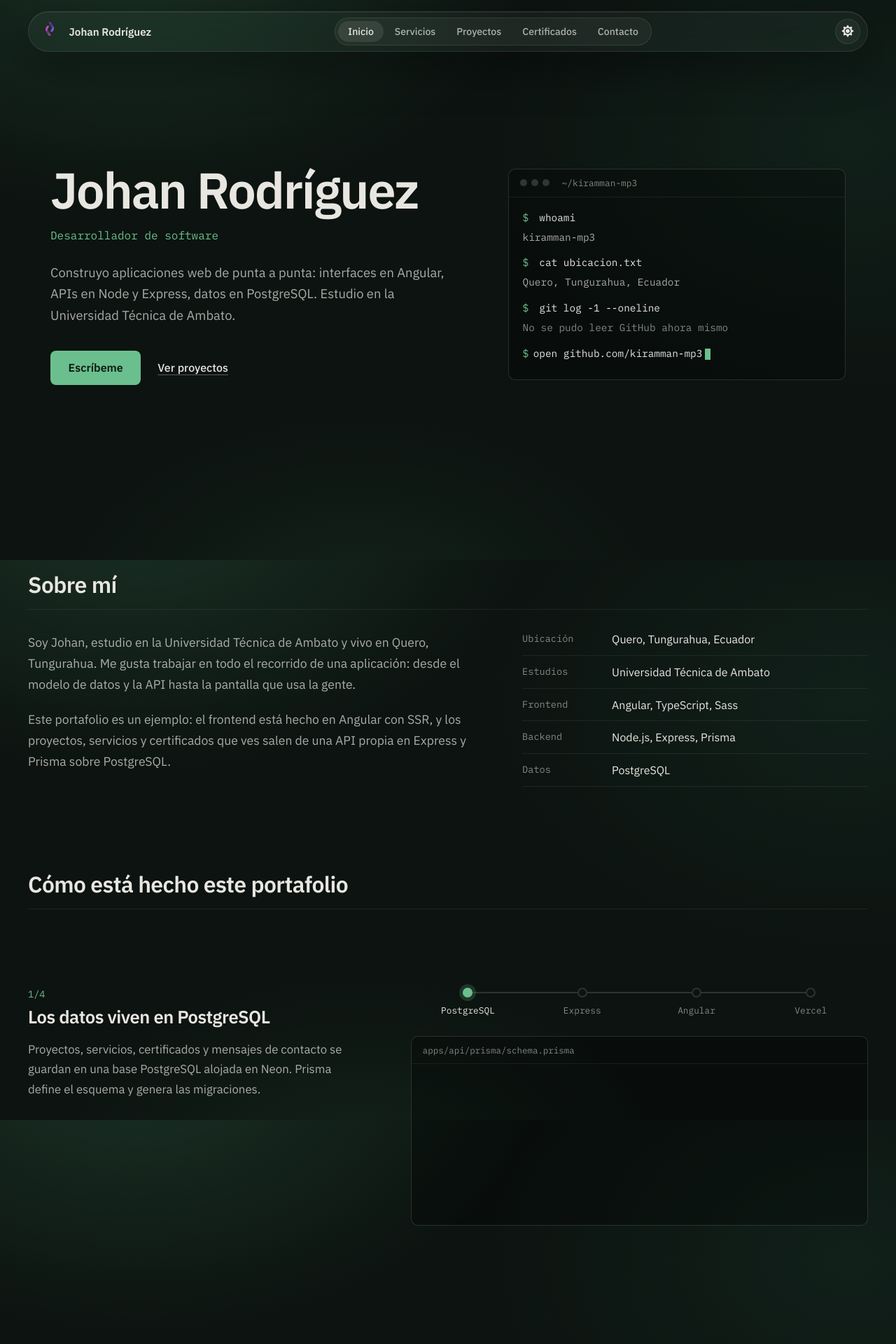
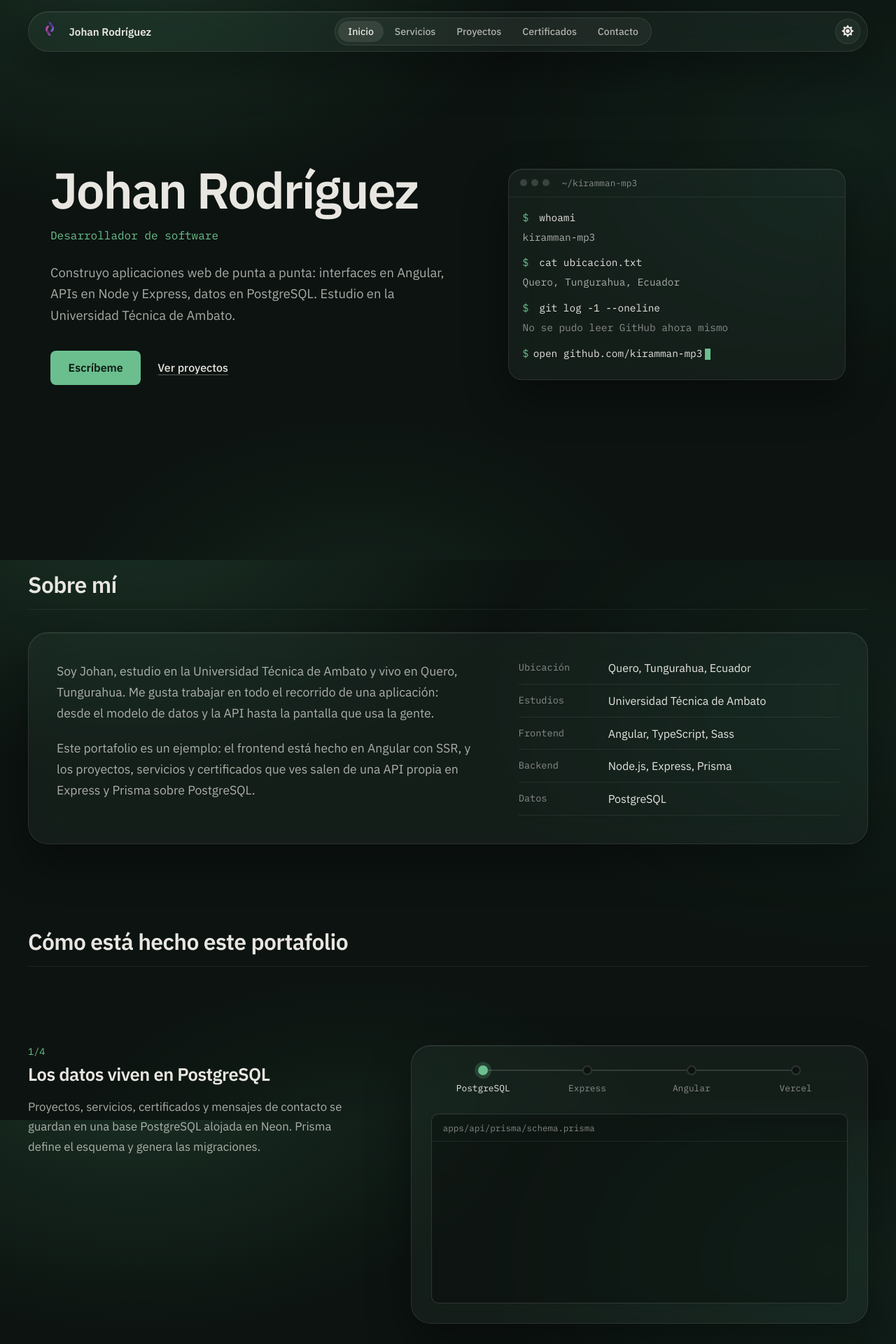
Before and after one commit to kiramman-mp3/web-portafolio-personal, an Angular app in the folder apps/frontend/: page / in a window 1280 px wide. Shown: the top 1920 px of the page at 70% size. Built offline with nearby package versions, Linux system fonts and the light colour scheme; no server answers.

Commit message:
style: wrap home sections in glass panels

```diff
--- a/apps/frontend/src/app/components/build-story/build-story.component.html
+++ b/apps/frontend/src/app/components/build-story/build-story.component.html
@@ -21,7 +21,7 @@
         }
       </ol>
 
-      <div class="story-panel" aria-hidden="true">
+      <div class="story-panel glass" aria-hidden="true">
         <div class="pipeline" [style.--progress]="active() / (steps.length - 1)">
           <div class="pipeline-track"><div class="pipeline-fill"></div></div>
           @for (step of steps; track step.node; let i = $index) {
--- a/apps/frontend/src/app/components/build-story/build-story.component.scss
+++ b/apps/frontend/src/app/components/build-story/build-story.component.scss
@@ -102,9 +102,10 @@
 // --- PANEL FIJO ---
 .story-panel {
   position: sticky;
-  top: 18vh;
+  top: 16vh;
   align-self: start;
   margin-top: 10vh;
+  padding: 1.75rem;
 
   @include bp.down(lg) {
     display: none;
--- a/apps/frontend/src/app/components/corporate-about/corporate-about.component.html
+++ b/apps/frontend/src/app/components/corporate-about/corporate-about.component.html
@@ -3,7 +3,7 @@
     <div class="section-header home-section-header">
       <h2 class="section-title">Sobre mí</h2>
     </div>
-    <div class="about-layout">
+    <div class="about-layout glass">
       <div class="about-bio">
         <p>
           Soy Johan, estudio en la Universidad Técnica de Ambato y vivo en Quero, Tungurahua.
--- a/apps/frontend/src/app/components/corporate-about/corporate-about.component.scss
+++ b/apps/frontend/src/app/components/corporate-about/corporate-about.component.scss
@@ -16,6 +16,7 @@
 }
 
 .about-layout {
+  padding: 2.5rem;
   display: grid;
   grid-template-columns: 1.3fr 1fr;
   gap: 4rem;
@@ -24,6 +25,11 @@
   @include bp.down(lg) {
     grid-template-columns: 1fr;
     gap: 2rem;
+  }
+
+  @include bp.down(sm) {
+    padding: 1.5rem;
+    border-radius: var(--radius-card);
   }
 }
 
--- a/apps/frontend/src/app/components/featured-projects/featured-projects.component.scss
+++ b/apps/frontend/src/app/components/featured-projects/featured-projects.component.scss
@@ -35,9 +35,12 @@
 .project-card {
   background: var(--surface);
   border: 1px solid var(--border);
-  border-radius: 16px;
+  border-radius: var(--radius-card);
   overflow: hidden;
-  transition: all 0.3s ease;
+  backdrop-filter: var(--glass-blur);
+  -webkit-backdrop-filter: var(--glass-blur);
+  box-shadow: var(--glass-highlight);
+  transition: background 0.3s ease, border-color 0.3s ease;
   display: flex;
   flex-direction: column;
 
--- a/apps/frontend/src/app/components/hero/hero.component.html
+++ b/apps/frontend/src/app/components/hero/hero.component.html
@@ -13,7 +13,7 @@
       </div>
     </div>
 
-    <aside class="hero-terminal" aria-label="Actividad reciente en GitHub">
+    <aside class="hero-terminal glass" aria-label="Actividad reciente en GitHub">
       <div class="terminal-bar">
         <span class="terminal-dot"></span><span class="terminal-dot"></span><span class="terminal-dot"></span>
         <span class="terminal-title">~/{{ githubUser }}</span>
--- a/apps/frontend/src/app/components/hero/hero.component.scss
+++ b/apps/frontend/src/app/components/hero/hero.component.scss
@@ -91,9 +91,7 @@
 .hero-terminal {
     font-family: var(--font-mono);
     font-size: 0.9rem;
-    background: var(--surface-raised);
-    border: 1px solid var(--border-strong);
-    border-radius: 10px;
+    border-radius: var(--radius-card);
     overflow: hidden;
     animation: hero-in 0.6s ease-out 0.25s both;
 
```
